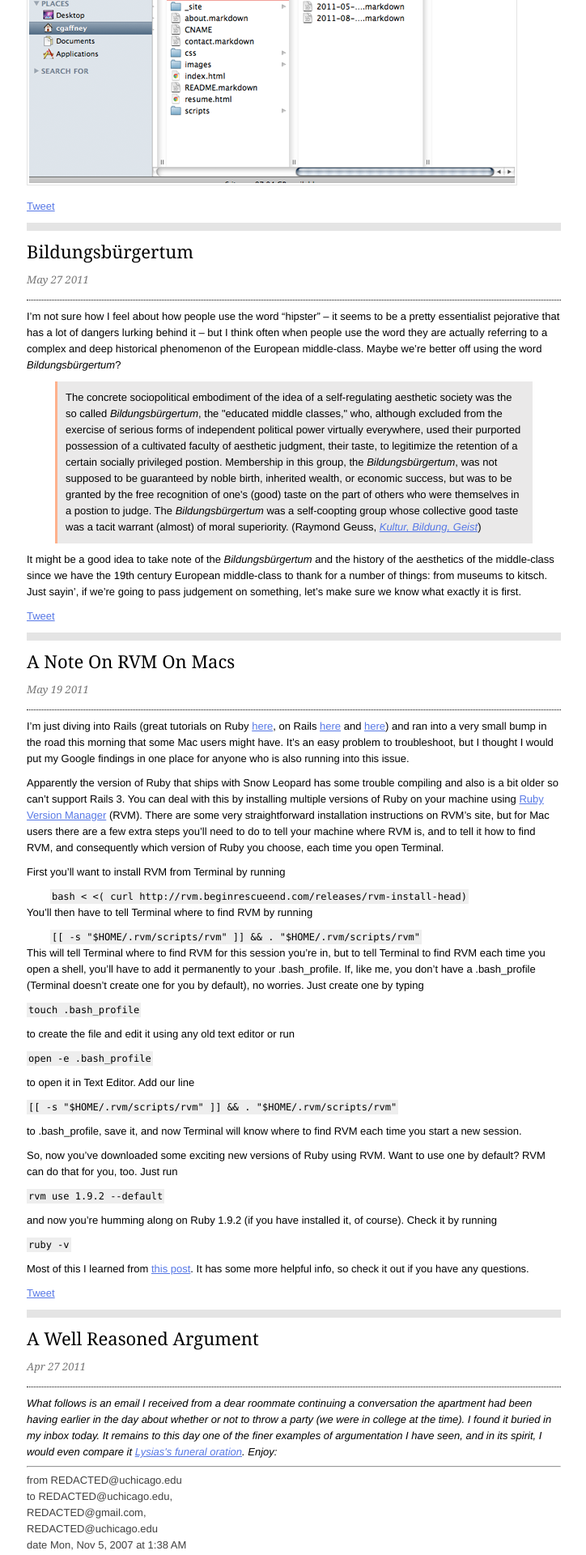
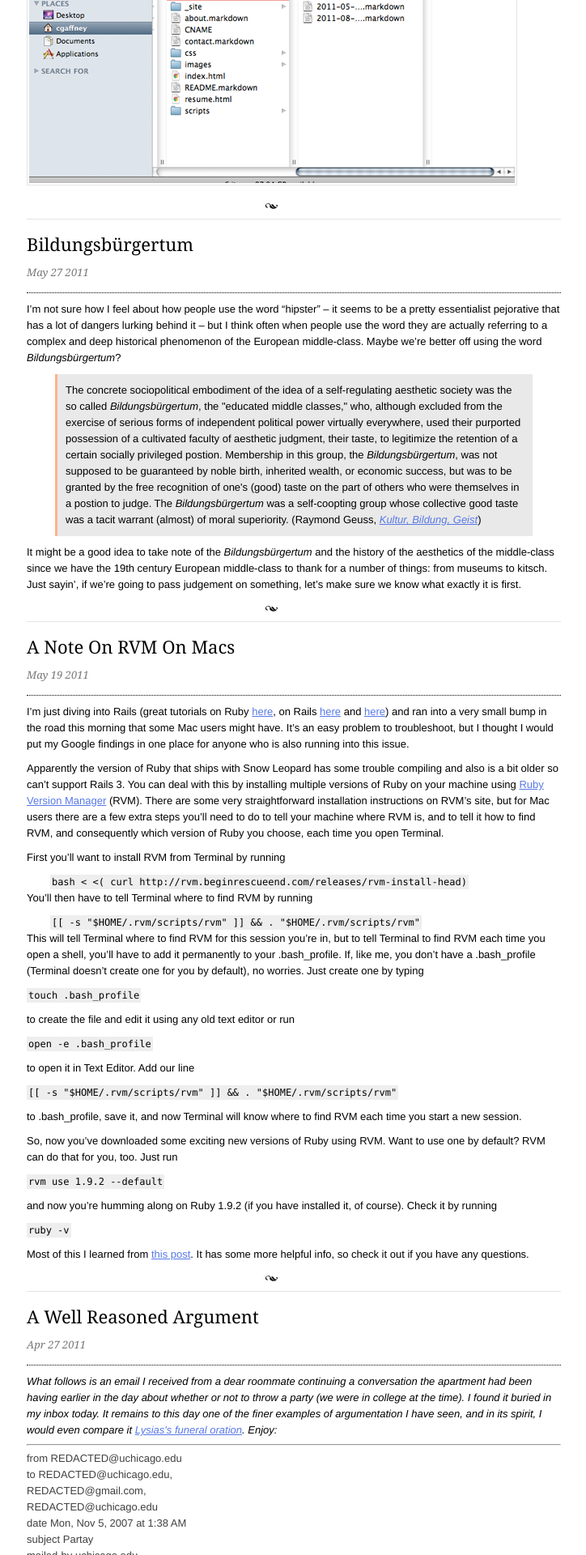
Before and after one commit to evanseyf/blog, a Jekyll site: the page built from index.html, in a window 1280 px wide. Shown: the part 1098-3018 px from the top of the page at 81% size, without its empty margins (277-1001 px from the left). Built offline with Jekyll 4.4.1, drawn with Linux system fonts in a browser that asks for light colours; Markdown is read by kramdown in place of the engine named in the settings; comment, search, counter and statistics services are not loaded.

Commit message:
changed bottom of post design

```diff
--- a/_layouts/default.html
+++ b/_layouts/default.html
@@ -2,7 +2,7 @@
 <html lang="en">
 <head>
 	<meta charset="utf-8" />
-	<title>{{ page.title }}</title>
+	<title>Conor Gaffney's Weblog | {{ page.title }}</title>
 	<link rel="shortcut icon" href="/images/favicon.ico">
 	<link rel="stylesheet" type="text/css" href="/css/style.css" />
 	<!--[if IE]>
--- a/_layouts/post.html
+++ b/_layouts/post.html
@@ -9,6 +9,8 @@ layout: default
 <div>
 	{{ content }}
 
-	{% include share.html %}
+	<div id="footer-img">
+		<img src="/images/footer.png" title="this is the end of the post">
+	</div>
 
 </div><!--end post-->
--- a/contact.markdown
+++ b/contact.markdown
@@ -3,9 +3,9 @@ layout: default
 title: Contact Me!
 ---
 
-You can find me several ways:
+###You can find me several ways:###
 
- * Email: conorsg at gmail dot com
+ * Email: [conorsg at gmail dot com](mailto:conorsg@gmail.com)
  * Twitter: [@conorsg](http://www.twitter.com/conorsg)
  * Google+: [Conor Gaffney](http://www.gplus.to/conorsg)
  * Google Reader: [Shared items](http://www.google.com/reader/shared/conorsg)
--- a/css/style.css
+++ b/css/style.css
@@ -167,7 +167,7 @@ nav li:hover {
 	background-color: #ffb18c;
 }
 
-/*---POSTS----*/
+/*---POSTS and PAGES----*/
 
 #main {
 	width: 660px;
@@ -199,7 +199,8 @@ nav li:hover {
 }
 
 .post {
-	border-bottom: 10px solid #e4e4e4;
+	border-bottom: 1px solid #e4e4e4;
+	margin-bottom: 5px;
 }
 
 .post-meta {
@@ -246,11 +247,26 @@ img {
 	padding: 2px;
 }
 
-.share {
-	margin: 10px 0;
+#footer-img {
+	width: 75px;
+	margin: 0 auto;
+}
+
+#footer-img img {
+	border: none;
 }
 
 footer nav {
 	border-bottom: none;
 	border-top: 2px solid #000;
 }
+
+/*----MAP PAGE----*/
+
+#map-canvas {
+	width: 660px;
+	height: 400px;
+	margin: 10px auto;
+	border: 1px solid #e4e4e4;
+	padding: 2px;
+}
--- a/index.html
+++ b/index.html
@@ -13,7 +13,9 @@ title: conor gaffney's weblog
 
 		<div class="post-content">
 			{{ post.content }}
-			{% include share.html %}
+			<div id="footer-img">
+				<img src="/images/footer.png" title="this is the end of the post">
+			</div>
 		</div>
 	</div><!--end post-->
 
```
Also changed, not shown: other parts of index.html (+1 -1 lines), images/footer.png (added).
